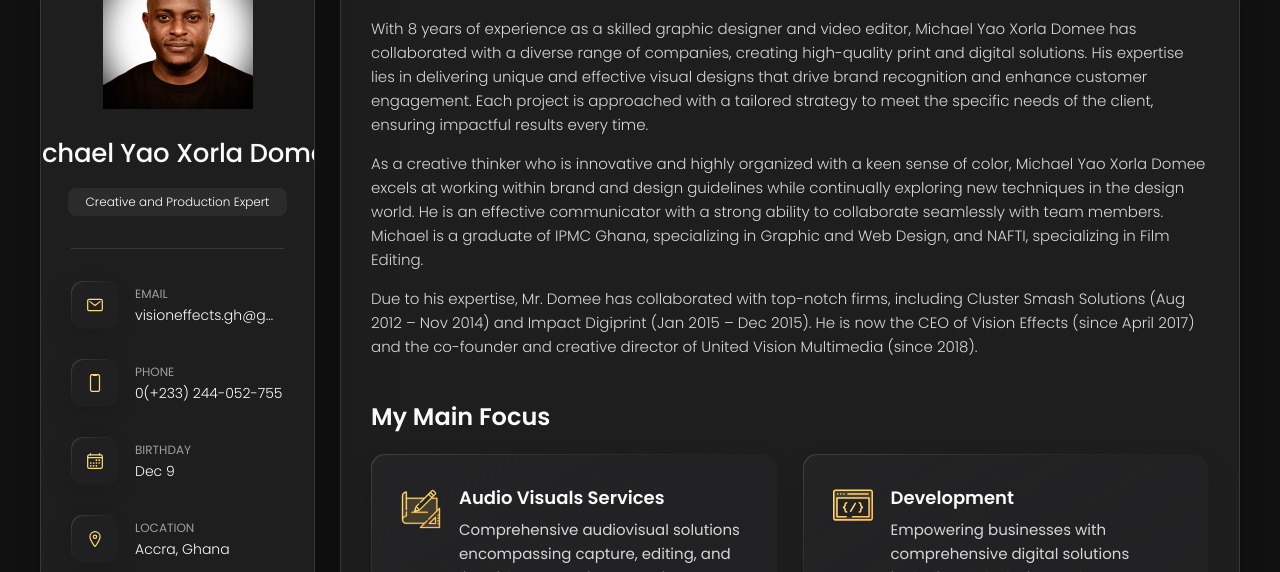
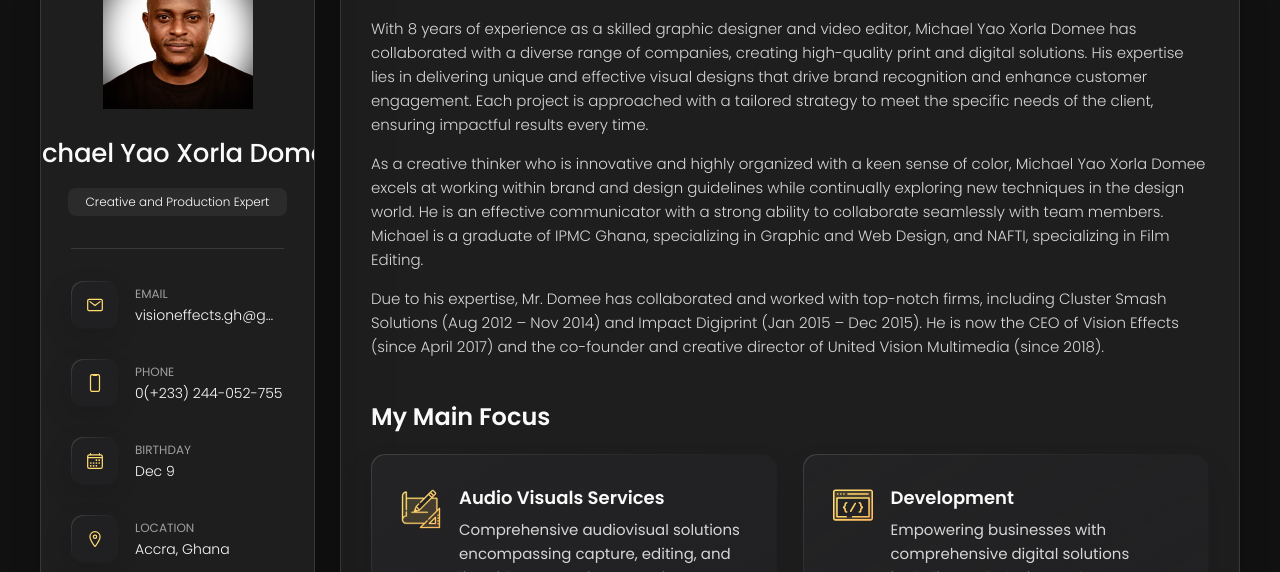
Before and after one commit to Agbode-Milan/michaelyxdomee, a plain HTML site: page index.html in a window 1280 px wide. Shown: the part 162-734 px from the top of the page. Drawn offline with nearby package versions, Linux system fonts and the light colour scheme.

Commit message:
edit to the profile

```diff
--- a/index.html
+++ b/index.html
@@ -213,7 +213,7 @@
           </p>
 
           <p>
-            Due to his expertise, Mr. Domee has collaborated with top-notch firms, including Cluster Smash Solutions (Aug 2012 – Nov 2014) and Impact Digiprint (Jan 2015 – Dec 2015). He is now the CEO of Vision Effects (since April 2017) and the co-founder and creative director of United Vision Multimedia (since 2018).
+            Due to his expertise, Mr. Domee has collaborated and worked with top-notch firms, including Cluster Smash Solutions (Aug 2012 – Nov 2014) and Impact Digiprint (Jan 2015 – Dec 2015). He is now the CEO of Vision Effects (since April 2017) and the co-founder and creative director of United Vision Multimedia (since 2018).
           </p>
 
 
```
